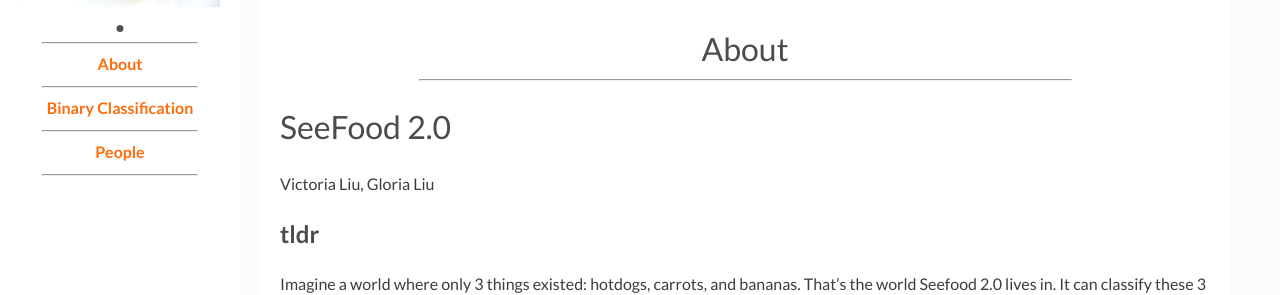
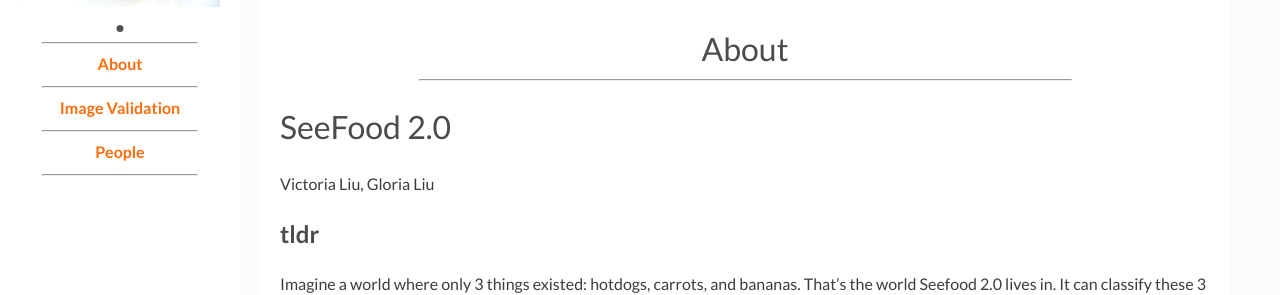
Before and after one commit to liuvictoria/creatica, a Jekyll site: the page built from page00_about.md, in a window 1280 px wide. Shown: the part 213-508 px from the top of the page. Built offline with Jekyll 4.4.1, drawn with Linux system fonts in a browser that asks for light colours.

Commit message:
Update page03_binclass.md

```diff
--- a/page03_binclass.md
+++ b/page03_binclass.md
@@ -1,9 +1,9 @@
 ---
 layout: page
-title: Binary Classification
-permalink: binclass
+title: Image Validation
+permalink: imgvalidation
 sidebar: true
-interactive: interactive_1.html
+interactive: validate_images.html
 ---
 ---
 
```
